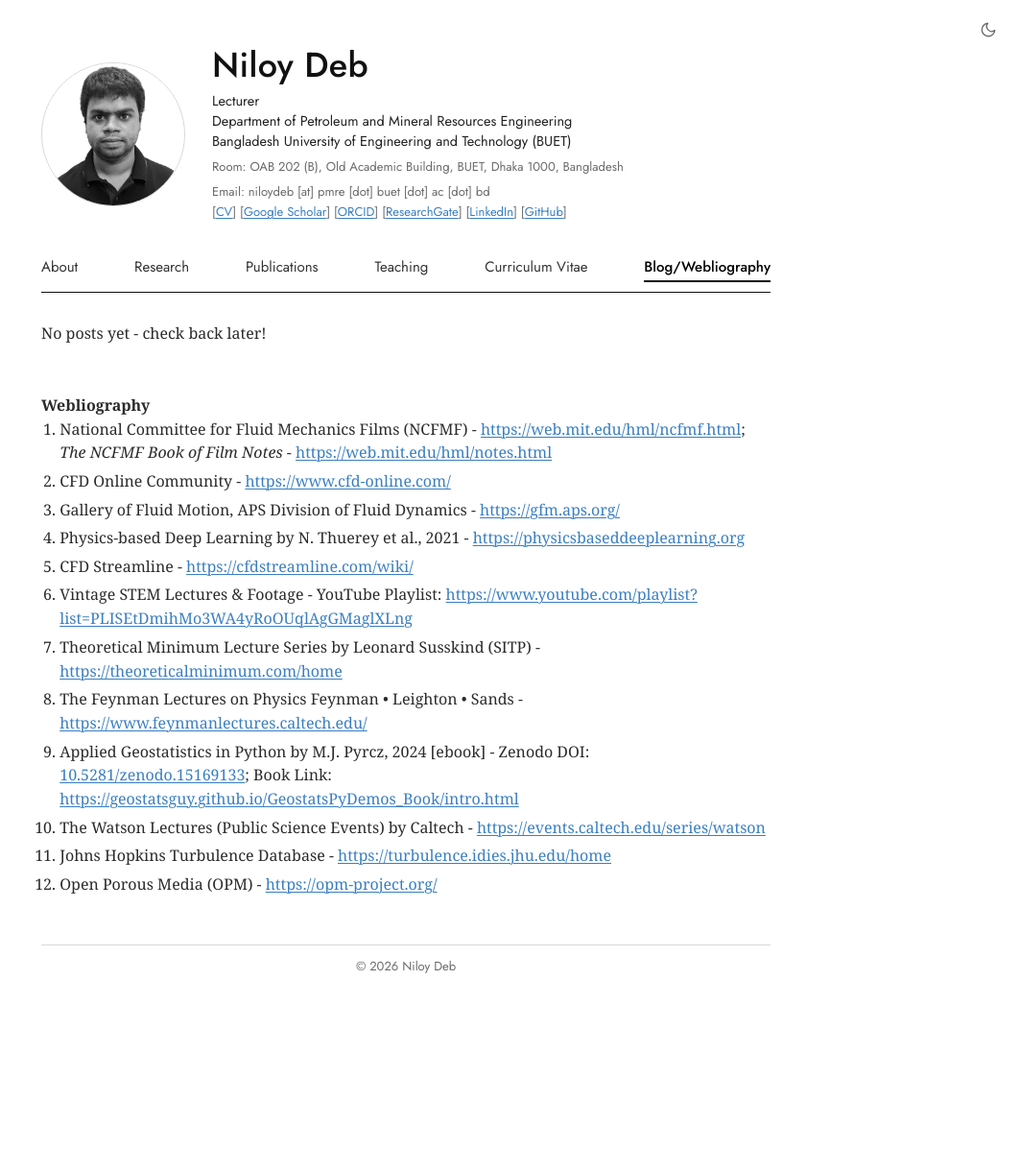
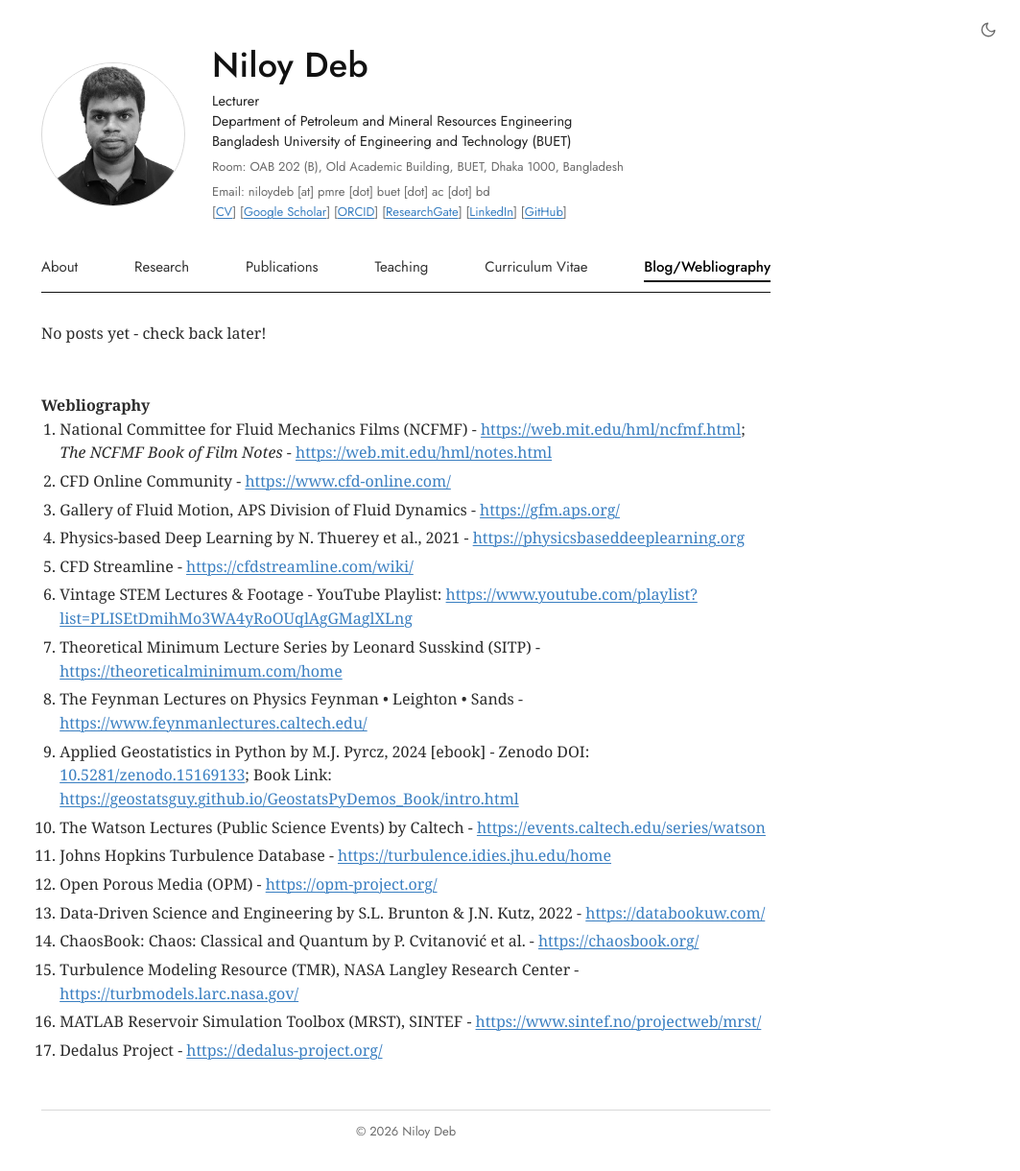
Before and after one commit to niloydebme/webpage, a Jekyll site: the page built from _pages/year-archive.html, in a window 1280 px wide. Shown: the whole page at 96% size, without its empty margins (217-1280 px from the left). Built offline with Jekyll 4.4.1, drawn with Linux system fonts in a browser that asks for light colours; some web fonts are replaced; before the commit the page ends 1047 px from its top, so only the background shows below that.

Commit message:
Webliography: add five links

```diff
--- a/_pages/year-archive.html
+++ b/_pages/year-archive.html
@@ -24,6 +24,11 @@ No posts yet - check back later! <br> <br> <br>
     <li>The Watson Lectures (Public Science Events) by Caltech - <a href="https://events.caltech.edu/series/watson" target="_blank">https://events.caltech.edu/series/watson</a></li>
     <li>Johns Hopkins Turbulence Database - <a href="https://turbulence.idies.jhu.edu/home" target="_blank">https://turbulence.idies.jhu.edu/home</a></li>
     <li>Open Porous Media (OPM) - <a href="https://opm-project.org/" target="_blank">https://opm-project.org/</a></li>
+    <li>Data-Driven Science and Engineering by S.L. Brunton & J.N. Kutz, 2022 - <a href="https://databookuw.com/" target="_blank">https://databookuw.com/</a></li>
+    <li>ChaosBook: Chaos: Classical and Quantum by P. Cvitanović et al. - <a href="https://chaosbook.org/" target="_blank">https://chaosbook.org/</a></li>
+    <li>Turbulence Modeling Resource (TMR), NASA Langley Research Center - <a href="https://turbmodels.larc.nasa.gov/" target="_blank">https://turbmodels.larc.nasa.gov/</a></li>
+    <li>MATLAB Reservoir Simulation Toolbox (MRST), SINTEF - <a href="https://www.sintef.no/projectweb/mrst/" target="_blank">https://www.sintef.no/projectweb/mrst/</a></li>
+    <li>Dedalus Project - <a href="https://dedalus-project.org/" target="_blank">https://dedalus-project.org/</a></li>
 
 
   </ol>
```
